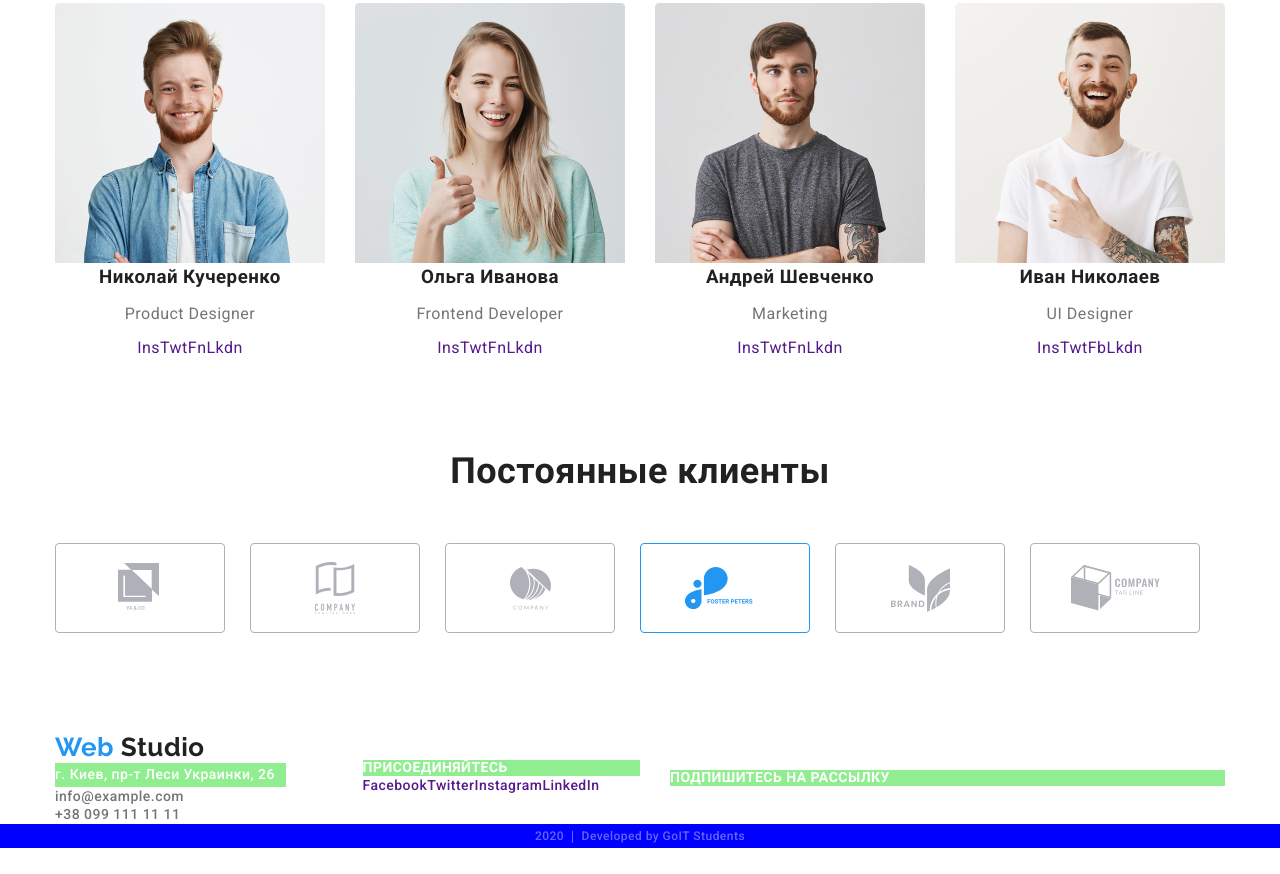
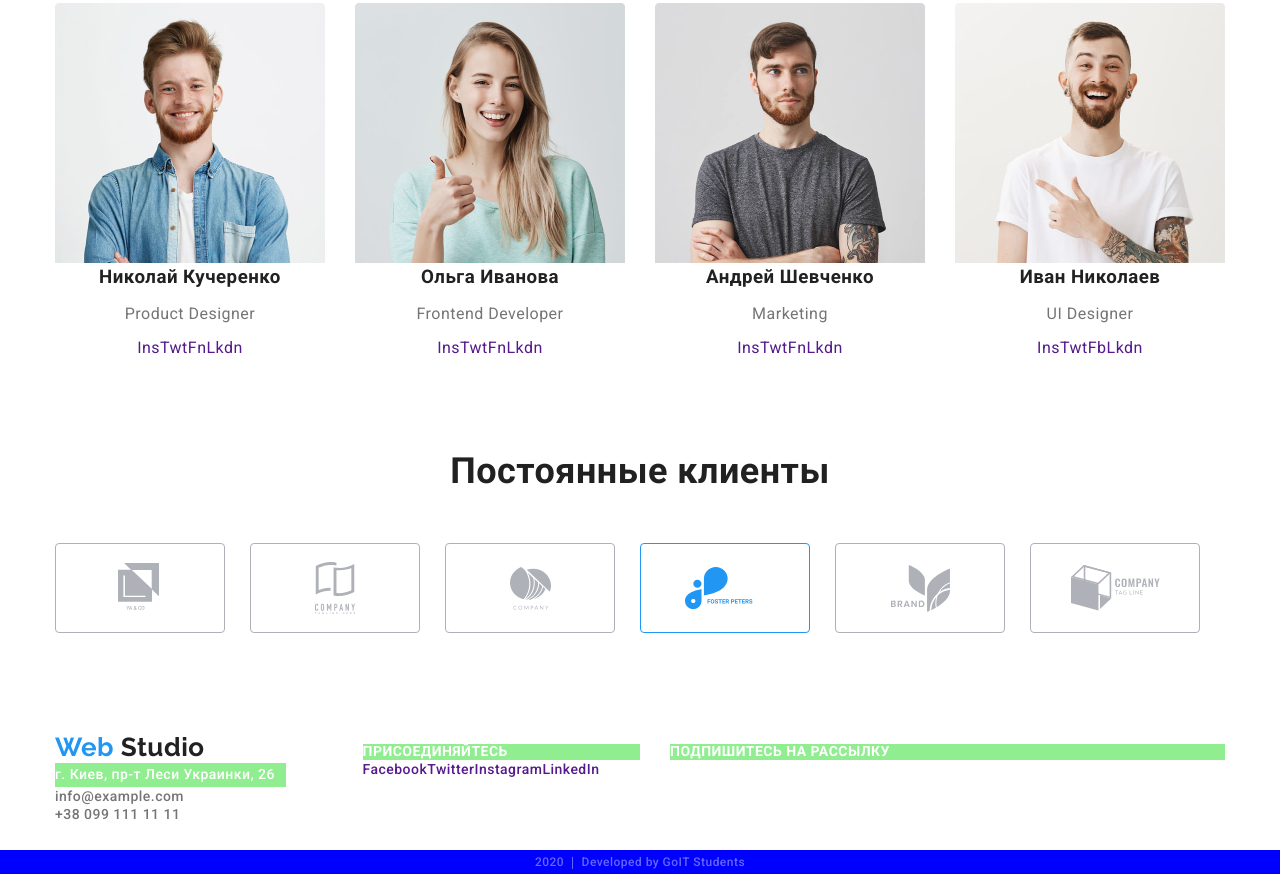
Before and after one commit to yashkin/goit-markup-hw-03, a plain HTML site: page index.html in a window 1280 px wide. Shown: the part 1965-2839 px from the top of the page. Before the commit the page ends 2813 px from the top, so only its background shows below. Drawn offline with nearby package versions, Linux system fonts and the light colour scheme.

Commit message:
update fix

```diff
--- a/index.html
+++ b/index.html
@@ -249,7 +249,7 @@
       </section>
     </main>
     <footer class="footer">
-      <div class="container footer-flex">
+      <div class="footer-flex container">
         <div class="footer-contacts">
           <a class="logo" href=""
             ><span class="logo header-web">Web</span>
--- a/styles/styles.css
+++ b/styles/styles.css
@@ -186,8 +186,9 @@ body {
 
 .footer-flex {
   display: flex;
-  align-items: center;
+  align-items: baseline;
   justify-content: space-between;
+  padding-bottom: 26px;
 }
 
 .footer-nav {
```
